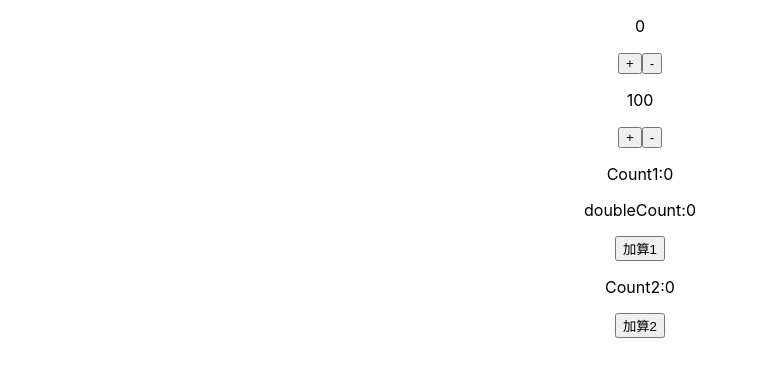
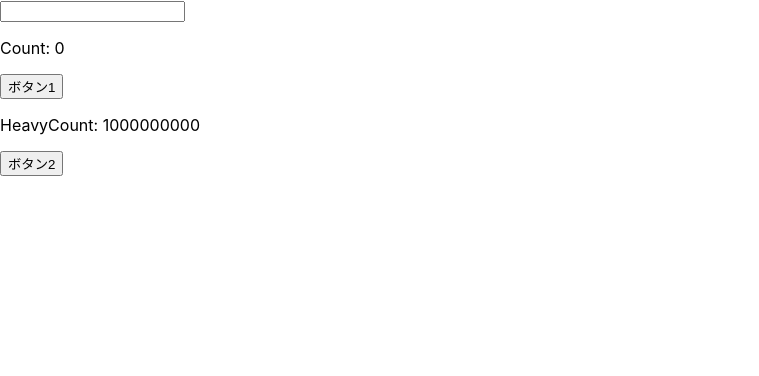
Before and after one commit to mashijifu/react-myapp, a React (Create React App) app: page / in a window 1280 px wide. Shown: the top 376 px of the page, without its empty margins (0-759 px from the left). Built offline with nearby package versions, Linux system fonts and the light colour scheme.

Commit message:
useMemo課題1

```diff
--- a/src/App.tsx
+++ b/src/App.tsx
@@ -1,39 +1,34 @@
 import React from 'react';
-import './App.css';
-import { useState, useMemo } from 'react';
-import useCounter from './hooks/useCounter';
-
+import { useState, useMemo } from "react";
 
 const App: React.FC = () => {
-  const counter1 = useCounter(0);
-  const counter2 = useCounter(100);
   const [count1, setCount1] = useState(0);
   const [count2, setCount2] = useState(0);
+  const [inputValue, setInputValue] = useState(0);
 
-  const double = (count: number): number =>  {
+  const heavyProcess = (count: number): number =>  {
     let i = 0;
     while (i < 1000000000) i++;
-    return count * 2;
+    return i + count;
   }
 
-  const doubleCount = useMemo(() => double(count1), [count1]);
+  const heavyCount = useMemo(() => heavyProcess(count2), [count2]);
 
-  // useMemoを利用しない場合の記述
-  // const doubleCount = double(count1);
+  const onChangeInputValue = (e: any) => {
+    setInputValue(Number(e.target.value));
+  }
 
   return (
-    <div className='App'>
-      <p>{counter1.count}</p>
-      <button onClick={counter1.increment}>+</button>
-      <button onClick={counter1.decrement}>-</button>
-      <p>{counter2.count}</p>
-      <button onClick={counter2.increment}>+</button>
-      <button onClick={counter2.decrement}>-</button>
-      <p>Count1:{count1}</p>
-      <p>doubleCount:{doubleCount}</p>
-      <button onClick={()=>setCount1(count1 + 1)}>加算1</button>
-      <p>Count2:{count2}</p>
-      <button onClick={()=>setCount2(count2 + 1)}>加算2</button>
+    <div>
+      <input type="number" onChange={(onChangeInputValue)}/>
+      <div>
+        <p>Count: {count1}</p>
+        <button onClick={()=>setCount1(count1 + inputValue)}>ボタン1</button>
+      </div>
+      <div>
+        <p>HeavyCount: {heavyCount}</p>
+        <button onClick={()=>setCount2(count2 + inputValue)}>ボタン2</button>
+      </div>
     </div>
   );
 };
```
